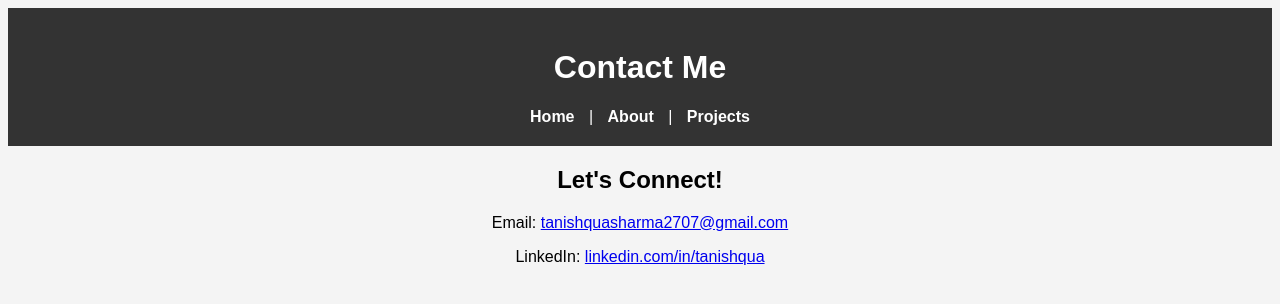
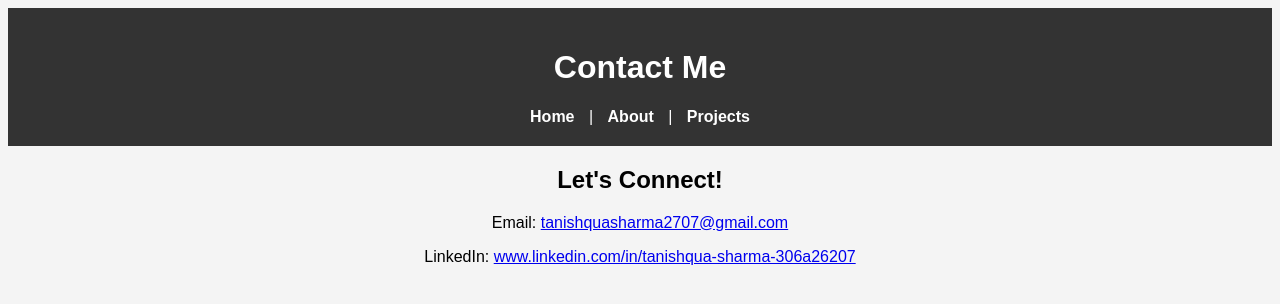
Before and after one commit to Tanishqua-Sharma/Tanishqua-Sharma.github.io, a plain HTML site: page contact.html in a window 1280 px wide. Drawn offline with Linux system fonts and the light colour scheme.

Commit message:
Update contact.html

```diff
--- a/contact.html
+++ b/contact.html
@@ -12,7 +12,7 @@
     <section>
         <h2>Let's Connect!</h2>
         <p>Email: <a href="mailto:tanishquasharma2707@gmail.com">tanishquasharma2707@gmail.com</a></p>
-        <p>LinkedIn: <a href="https://linkedin.com/in/tanishqua">linkedin.com/in/tanishqua</a></p>
+        <p>LinkedIn: <a href="https://linkedin.com/in/tanishqua">www.linkedin.com/in/tanishqua-sharma-306a26207</a></p>
     </section>
 </body>
 </html>
```
